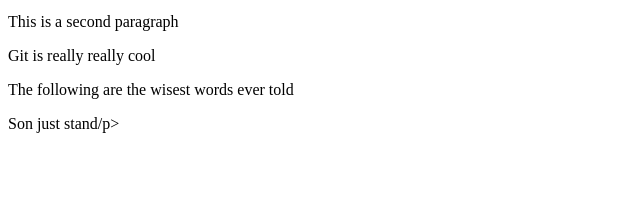
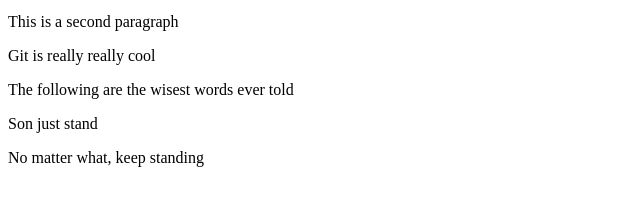
Before and after one commit to K2Mprofile/git-test, a website: page index.html in a window 1280 px wide. Shown: the part 101-306 px from the top of the page, without its empty margins (0-640 px from the left). Drawn offline with Linux system fonts and the light colour scheme.

Commit message:
7th commit

```diff
--- a/index.html
+++ b/index.html
@@ -8,6 +8,7 @@
         <p>This is a second paragraph</p>
         <p>Git is really really cool</p>
         <p>The following are the wisest words ever told</p>
-        <p>Son just stand/p>
+        <p>Son just stand<p>
+            <p> No matter what, keep standing</p>
     </body>
 </html>
```
Also changed, not shown: package.json (added, +24 -0 lines), 1 other file.
